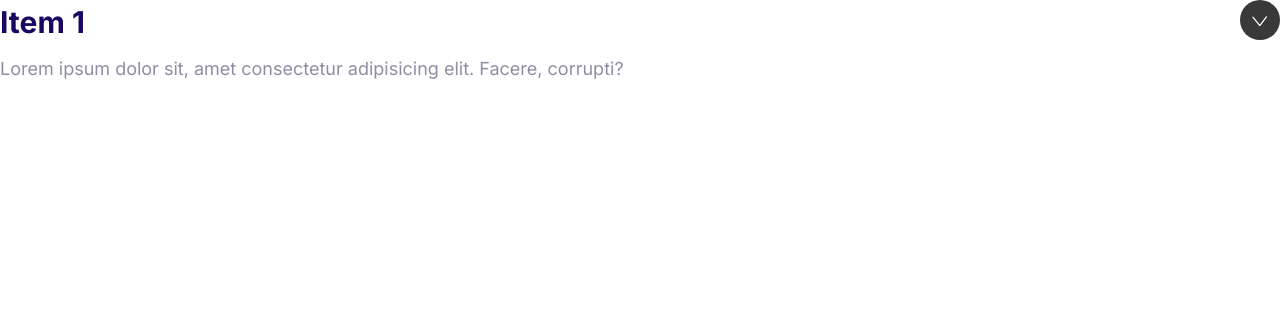
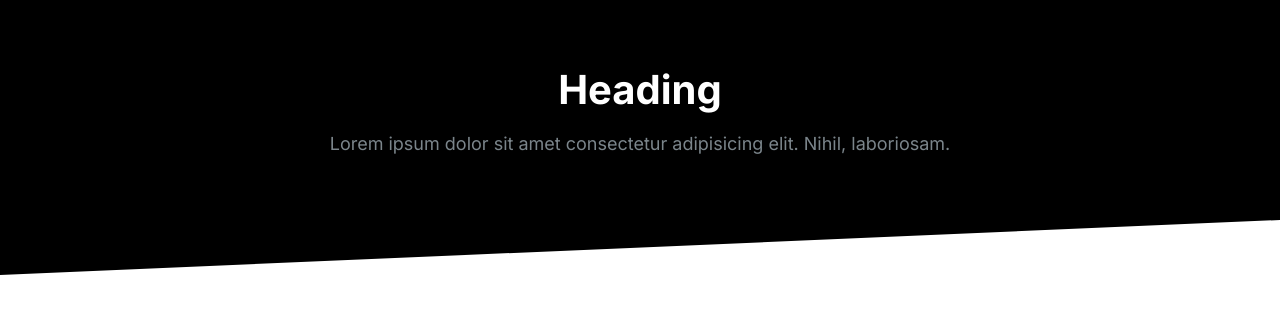
Before and after one commit to Mahad-Ahmad/Moshify, a plain HTML site: page index.html in a window 1280 px wide. Drawn offline with Linux system fonts and the light colour scheme.

Commit message:
define a block.

```diff
--- a/css/styles.css
+++ b/css/styles.css
@@ -585,3 +585,42 @@ a {
   max-height: 100vh;
   opacity: 1;
 }
+
+/* BLOCKS */
+
+.block {
+  --padding-vertical: 6rem;
+  padding: var(--padding-vertical) 2rem;
+}
+
+.block__header {
+  text-align: center;
+}
+
+.block__heading {
+  margin-top: 0;
+}
+
+.block--dark {
+  background: #000;
+  color: #7b858b;
+}
+
+.block--dark .block__heading {
+  color: #fff;
+}
+
+.block--skewed-right {
+  padding-bottom: calc(var(--padding-vertical) + 4rem);
+  clip-path: polygon(0% 0%, 100% 0%, 100% 100%, 0% 80%);
+}
+
+.block--skewed-left {
+  padding-bottom: calc(var(--padding-vertical) + 4rem);
+  clip-path: polygon(0% 0%, 100% 0%, 100% 80%, 0% 100%);
+}
+
+.container {
+  max-width: 1140px;
+  margin: 0 auto;
+}
--- a/index.html
+++ b/index.html
@@ -15,18 +15,15 @@
     />
   </head>
   <body>
-    <div class="collapsible collapsible--expanded">
-      <header class="collapsible__header">
-        <h2 class="collapsible__heading">Item 1</h2>
-        <svg class="icon icon--white collapsible__chevron">
-          <use xlink:href="images/sprite.svg#chevron"></use>
-        </svg>
+    <section class="block block--dark block--skewed-left">
+      <header class="block__header">
+        <h2 class="block__heading">Heading</h2>
+        <p>
+          Lorem ipsum dolor sit amet consectetur adipisicing elit. Nihil,
+          laboriosam.
+        </p>
       </header>
-      <div class="collapsible__content">
-        Lorem ipsum dolor sit, amet consectetur adipisicing elit. Facere,
-        corrupti?
-      </div>
-    </div>
+    </section>
     <script src="js/main.js"></script>
   </body>
 </html>
```
Also changed, not shown: Components/blocks.html (added, +9 -0 lines).
